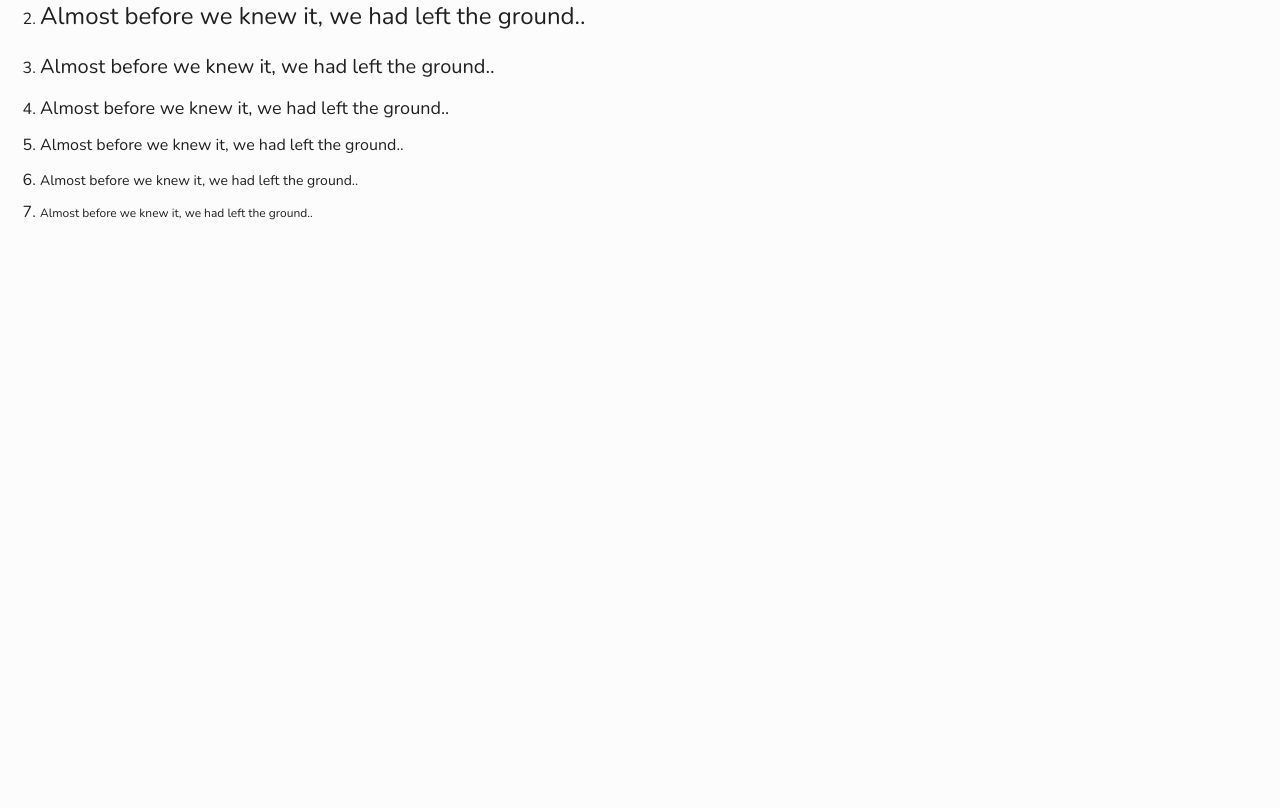
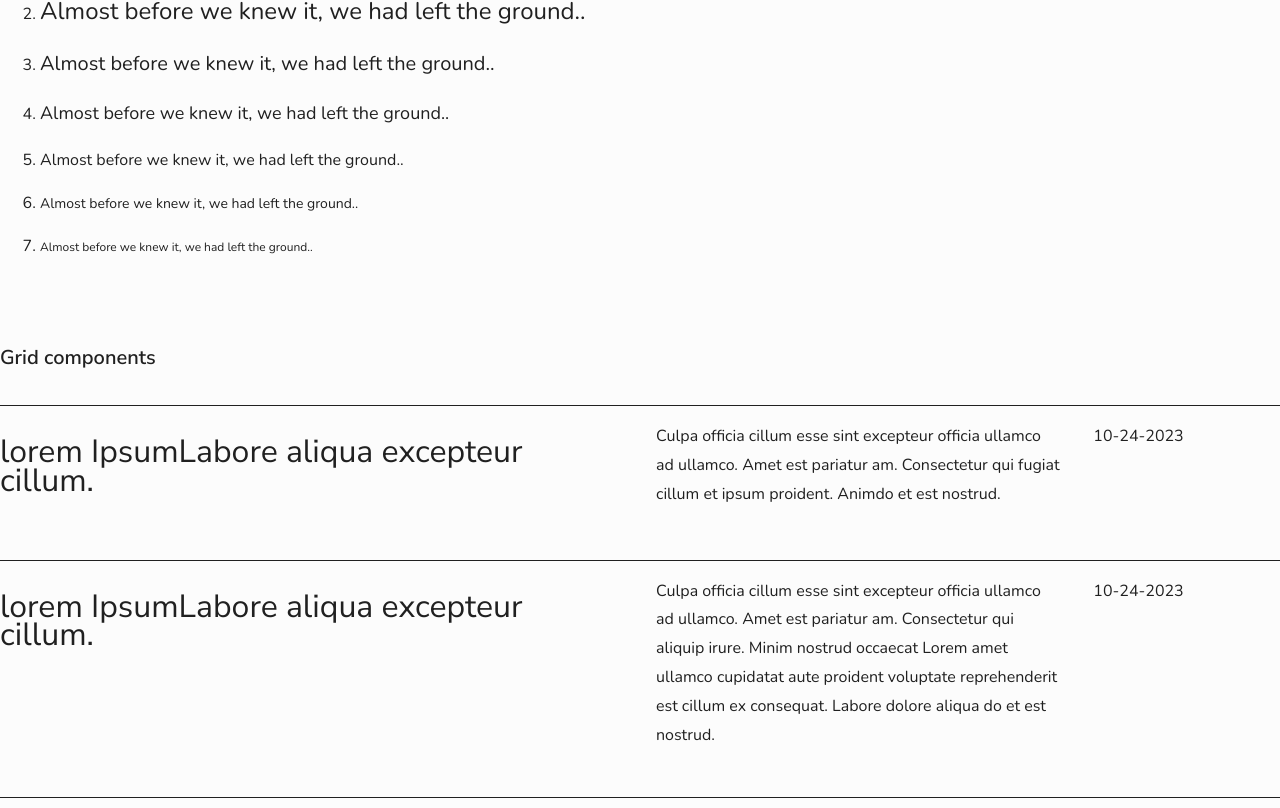
Before and after one commit to Kevin-Illu/blog, a Next.js app: page /design-system in a window 1280 px wide. Shown: the part 1572-2380 px from the top of the page. Before the commit the page ends 1809 px from the top, so only its background shows below. Built offline with nearby package versions, Linux system fonts and the light colour scheme.

Commit message:
add:grid styles component

```diff
--- a/src/pages/design-system/index.tsx
+++ b/src/pages/design-system/index.tsx
@@ -8,12 +8,13 @@ export default function DisignSystem() {
   return (
     <section className="container">
       <div>
-        <h1 className="title--accent">my design system</h1>
+        <h1>my design system</h1>
       </div>
       <div className="flex-col gap-3">
         <Palette />
         <Components />
         <Texts />
+        <Grid />
       </div>
     </section>
   );
@@ -184,3 +185,64 @@ export const Texts = () => {
     </section>
   );
 };
+
+export const Grid = () => {
+  const posts = [
+    {
+      id: "1",
+      title: "lorem IpsumLabore aliqua excepteur cillum.",
+      description:
+        "Culpa officia cillum esse sint excepteur officia ullamco ad ullamco. Amet est pariatur am. Consectetur qui fugiat cillum et ipsum proident. Animdo et est nostrud.",
+      date: "10-24-2023",
+    },
+    {
+      id: "2",
+      title: "lorem IpsumLabore aliqua excepteur cillum.",
+      description:
+        "Culpa officia cillum esse sint excepteur officia ullamco ad ullamco. Amet est pariatur am. Consectetur qui  aliquip irure. Minim nostrud occaecat Lorem amet ullamco cupidatat aute proident voluptate reprehenderit est cillum ex consequat. Labore dolore aliqua do et est nostrud.",
+      date: "10-24-2023",
+    },
+    {
+      id: "3",
+      title: "lorem IpsumLabore aliqua excepteur cillum.",
+      description:
+        "Culpa officia cillum esse sint excepteur officia ullamco ad ull nostrud occaecat Lorem amet ullamco cupidatat aute proident voluptate reprehenderit est cillum ex consequat. Labore dolore aliqua do et est nostrud.",
+      date: "10-24-2023",
+    },
+    {
+      id: "4",
+      title: "lorem IpsumLabore aliqua excepteur cillum.",
+      description:
+        "Culpa officia cillum esse sint excepteur officia ullamco ad ullamco. Amet est pariatur am.  amet consectetur sunt ad elit magna nulla deserunt. Velit exercitation excepteur minim aliquip irure. Minim nostrud occaecat Lorem amet ullamco cupidatat aute proident voluptate reprehenderit est cillum ex consequat. Labore dolore aliqua do et est nostrud.",
+      date: "10-24-2023",
+    },
+    {
+      id: "5",
+      title: "lorem IpsumLabore aliqua excepteur cillum.",
+      description:
+        "Culpa officia cillum esse sint excepteur officia ullamco ad ullamco. Amet est pariatur am.  proident. Anim officia nulla sunt amet consectetur sunt ad elit magna nulla deserunt. Velit exercitation excepteur minim aliquip irure. Minim nostrud occaecat Lorem amet ullamco cupidatat aute proident voluptate reprehenderit est cillum ex consequat. Labore dolore aliqua do et est nostrud.",
+      date: "10-24-2023",
+    },
+  ];
+
+  return (
+    <section>
+      <h3>Grid components</h3>
+      <div className="grid gap-2">
+        {posts.map((post) => (
+          <div key={post.id} className="grid-item">
+            <div className="grid-span--6">
+              <p className="text-7 title font-sans">{post.title}</p>
+            </div>
+            <div className="grid-span--4">
+              <p>{post.description}</p>
+            </div>
+            <div className="grid-span--2">
+              <p>{post.date}</p>
+            </div>
+          </div>
+        ))}
+      </div>
+    </section>
+  );
+};
--- a/src/styles/base/base.scss
+++ b/src/styles/base/base.scss
@@ -90,6 +90,7 @@ html[data-theme="dark"] {
 // text size
 p {
     font-size: $font-size-3;
+    line-height: 1.8rem;
 }
 
 h1 {
@@ -418,12 +419,56 @@ html[data-theme="dark"] {
     }
 }
 
-.title--accent {
-    text-transform: uppercase;
-    background-color: $tomato-light-9;
-    color: $gray-light-12;
-    display: inline-block;
-    padding: $s-1 $s-0;
-    font-weight: 800;
-    font-size: 3.4rem;
+.title {
+    font-weight: 400;
 }
+
+
+.grid {
+    display: grid;
+    grid-template-columns: 1fr;
+    grid-auto-rows: min(8rem, 1fr);
+    padding: $s-4 $s-0;
+}
+
+.grid-item {
+    border-top: solid 1px;
+    border-bottom: solid 1px;
+    display: grid;
+    grid-auto-columns: 1fr;
+}
+
+.grid-item:not(:last-of-type) {
+    border-bottom: none;
+    padding: 0;
+}
+
+@media screen and (min-width: $mq-tablet) {
+    .grid-item {
+        grid-template-columns: repeat(12, 1fr);
+        padding: 0 0 $s-8 0;
+        gap: $s-6;
+    }
+
+    div.grid-span--2 {
+        grid-column: span 2;
+    }
+
+    div.grid-span--3 {
+        grid-column: span 3;
+    }
+
+    div.grid-span--4 {
+        grid-column: span 4;
+    }
+
+    div.grid-span--6 {
+        grid-column: span 6;
+    }
+}
+
+@media screen and (min-width: $mq-desktop) {
+    .grid-item {
+        gap: $s-8;
+    }
+}
--- a/src/styles/base/design-system.scss
+++ b/src/styles/base/design-system.scss
@@ -77,32 +77,6 @@ html[data-theme="dark"] {
     }
 }
 
-.card {
-    padding: 2rem;
-    display: inline-block;
-    border-radius: $rounded-1;
-    border: 1px solid;
-}
-
-div.card--ghost {
-    background-color: $bg-light-accent-subtle;
-    border-color: $border-light-accent-color;
-    color: $high-contrast-text-light-accent-color;
-
-    &:hover {
-        border-color: $border-dark-accent-color-active;
-    }
-}
-
-.card--solid {
-    outline: none;
-    border: none;
-    background-color: $bg-light-accent-solid;
-
-    &:focus {
-        background-color: $bg-light-accent-solid-active;
-    }
-}
 
 html[data-theme="dark"] {
     .card--solid {
```
Also changed, not shown: src/pages/index.tsx (+0 -8 lines).
